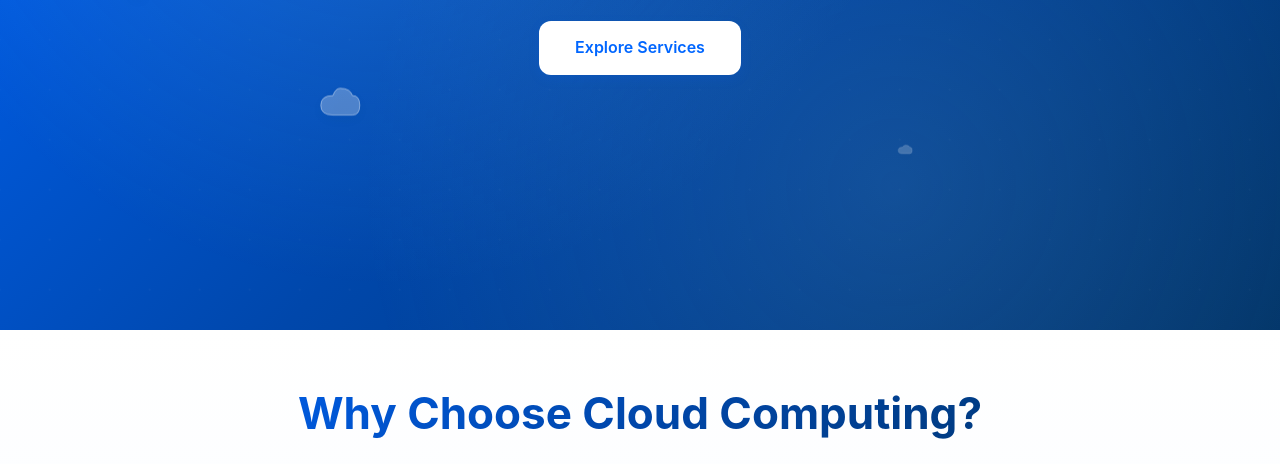
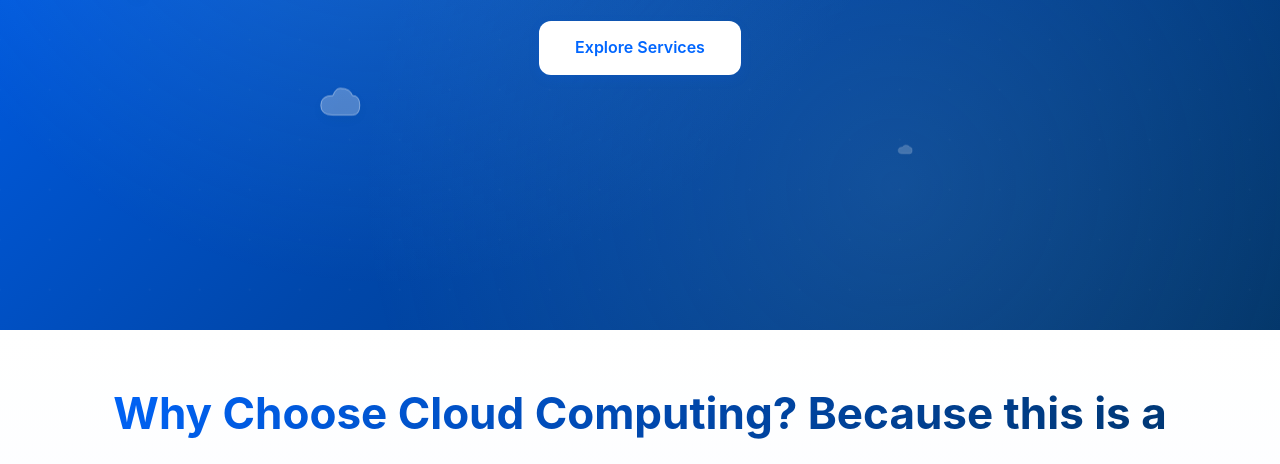
Before and after one commit to Dazedcoder1/AWS-Cloud_Project, a website: page website/index.html in a window 1280 px wide. Shown: the part 474-938 px from the top of the page. Drawn offline with Linux system fonts and the light colour scheme.

Commit message:
Update index.html

```diff
--- a/website/index.html
+++ b/website/index.html
@@ -69,7 +69,7 @@
 
         <section class="features">
             <div class="container">
-                <h2>Why Choose Cloud Computing?</h2>
+                <h2>Why Choose Cloud Computing? Because this is a testing</h2>
                 <div class="feature-grid">
                     <div class="feature-card">
                         <div class="feature-icon">⚡</div>
```
